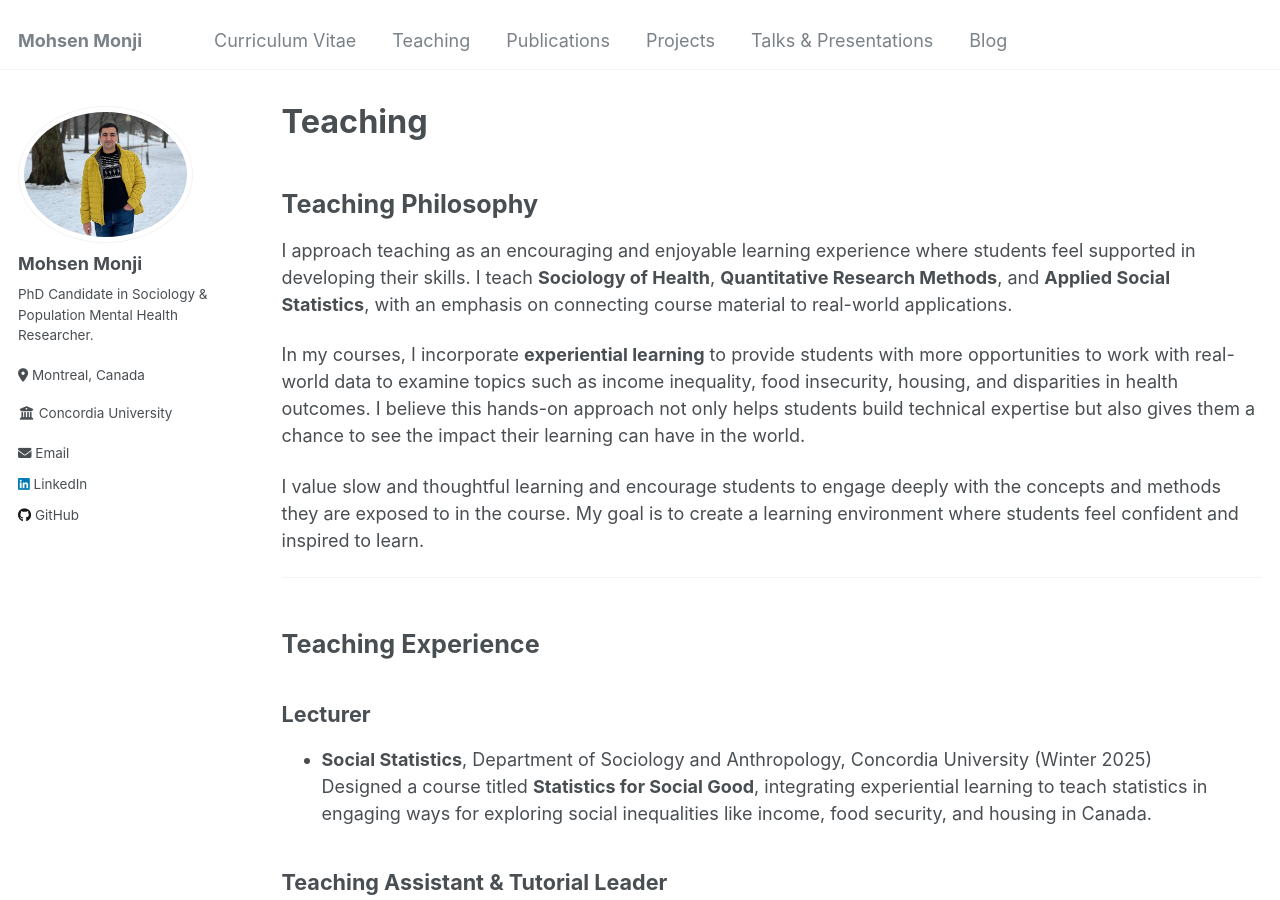
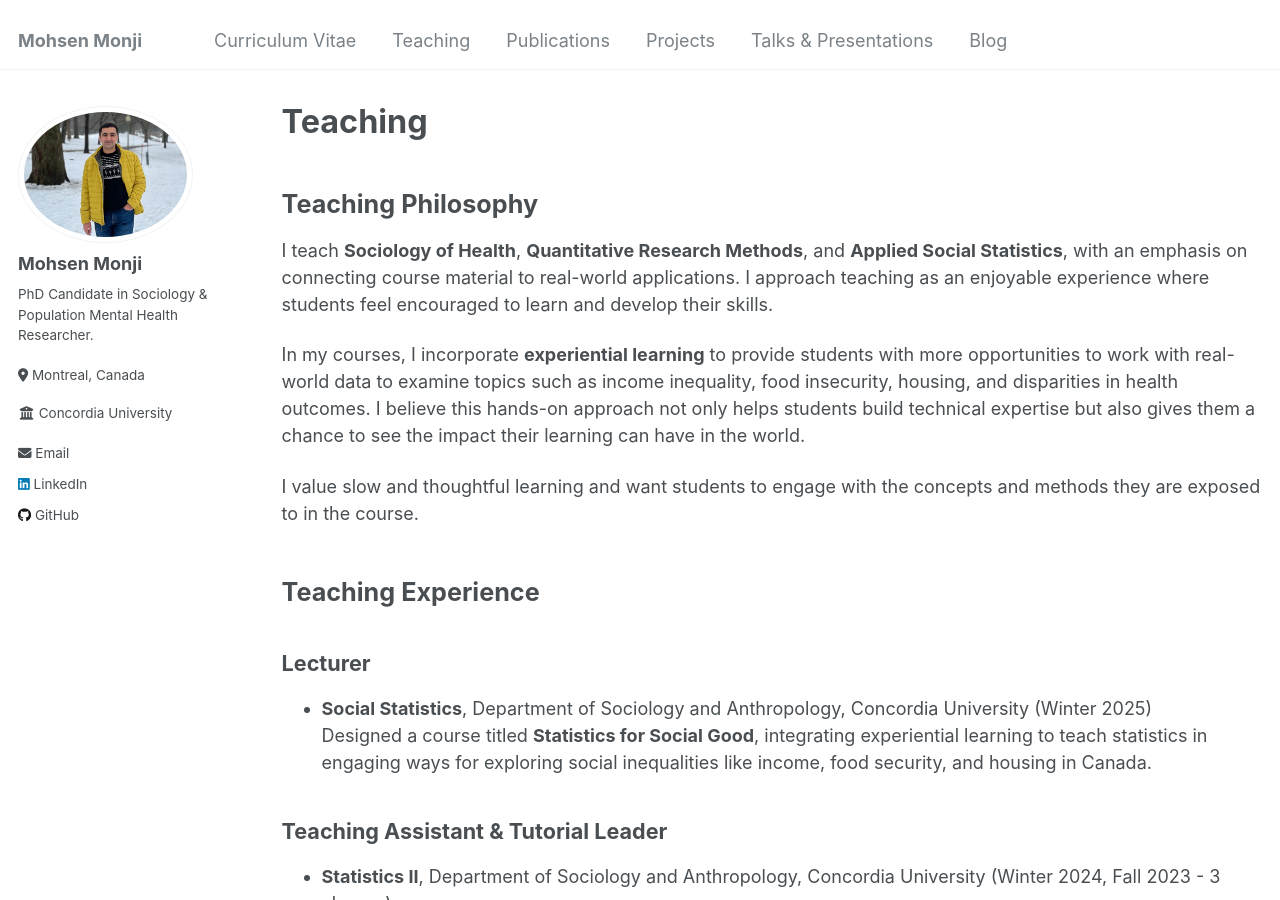
Before and after one commit to Mohsnmonji/mohsnmonji.github.io, a Jekyll site: the page built from _pages/teaching.html, in a window 1280 px wide and 900 px high. Built offline with Jekyll 4.4.1, drawn with Linux system fonts in a browser that asks for light colours.

Commit message:
Update teaching.html

```diff
--- a/_pages/teaching.html
+++ b/_pages/teaching.html
@@ -5,14 +5,13 @@ permalink: /teaching/
 author_profile: true
 ---
 
-<h2>Teaching Philosophy</h2>
-<p>I approach teaching as an encouraging and enjoyable learning experience where students feel supported in developing their skills. I teach <strong>Sociology of Health</strong>, <strong>Quantitative Research Methods</strong>, and <strong>Applied Social Statistics</strong>, with an emphasis on connecting course material to real-world applications.</p>
+  <h2>Teaching Philosophy</h2>
+  <p>I teach <strong>Sociology of Health</strong>, <strong>Quantitative Research Methods</strong>, and <strong>Applied Social Statistics</strong>, with an emphasis on connecting course material to real-world applications. I approach teaching as an enjoyable experience where students feel encouraged to learn and develop their skills.</p>
 
-<p>In my courses, I incorporate <strong>experiential learning</strong> to provide students with more opportunities to work with real-world data to examine topics such as income inequality, food insecurity, housing, and disparities in health outcomes. I believe this hands-on approach not only helps students build technical expertise but also gives them a chance to see the impact their learning can have in the world.</p>
+  <p>In my courses, I incorporate <strong>experiential learning</strong> to provide students with more opportunities to work with real-world data to examine topics such as income inequality, food insecurity, housing, and disparities in health outcomes. I believe this hands-on approach not only helps students build technical expertise but also gives them a chance to see the impact their learning can have in the world.</p>
 
-<p>I value slow and thoughtful learning and encourage students to engage deeply with the concepts and methods they are exposed to in the course. My goal is to create a learning environment where students feel confident and inspired to learn.</p>
+  <p>I value slow and thoughtful learning and want students to engage with the concepts and methods they are exposed to in the course.</p>
 
-<hr>
 
 <h2>Teaching Experience</h2>
 
```
